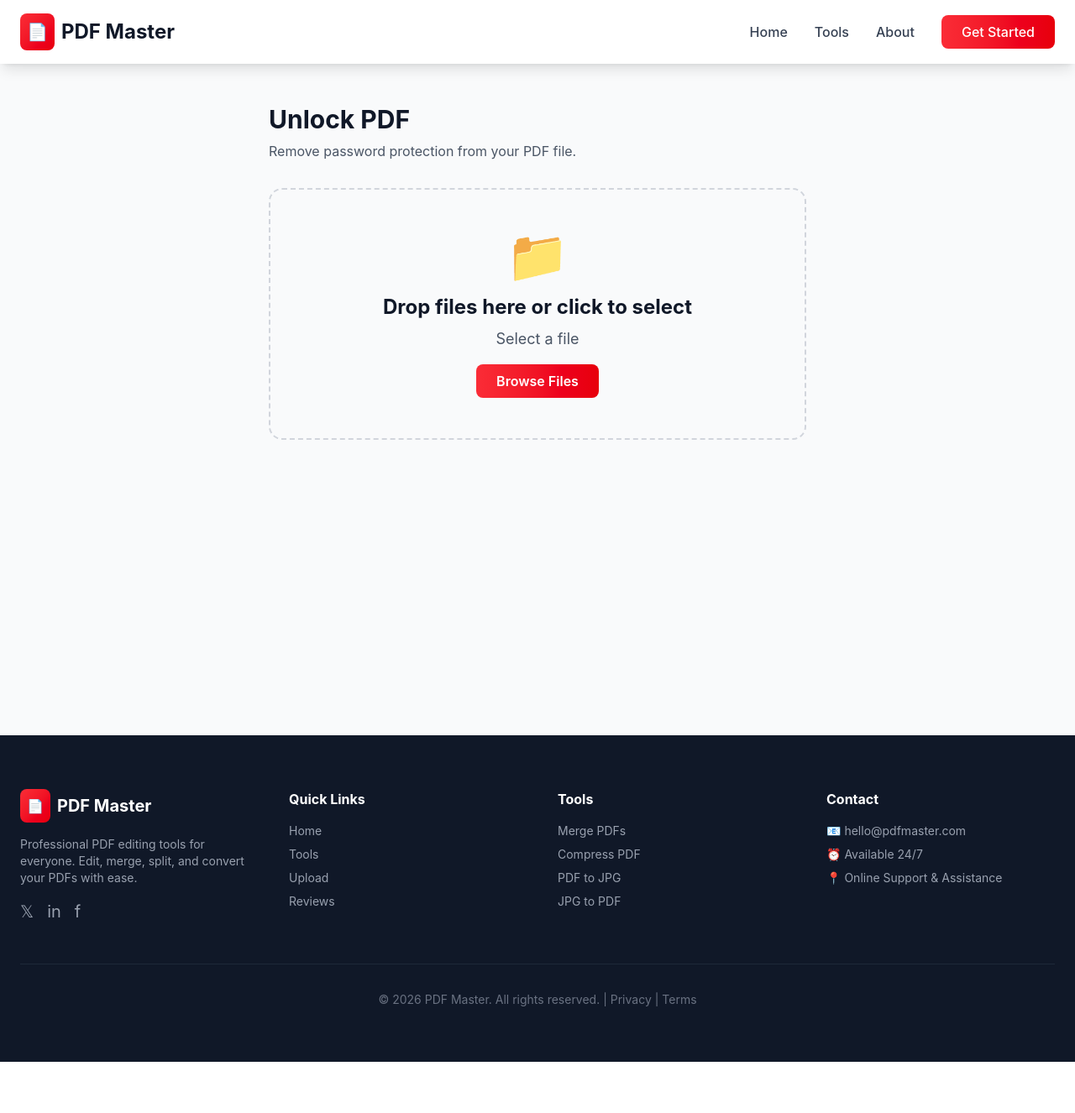
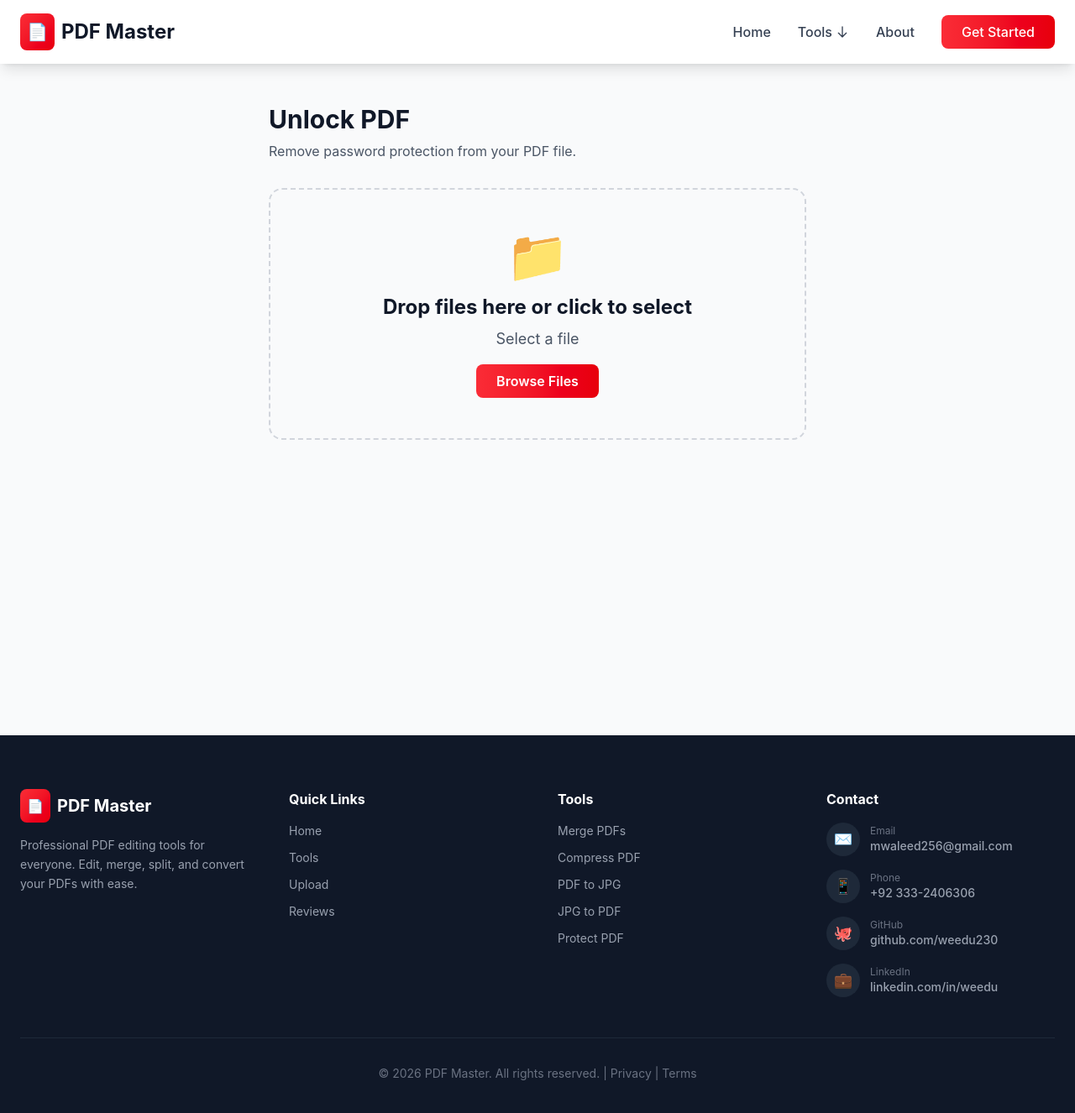
Before and after one commit to weedu230/pdf_master, a React (Vite) app in the folder frontend/: page /unlock in a window 1280 px wide. Shown: the top 1326 px of the page at 84% size. Before the commit the page ends 1265 px from the top, so only its background shows below. Built offline with nearby package versions, Linux system fonts and the light colour scheme; no server answers.

Commit message:
Fix navbar buttons, clean tools dropdown, add micro animations, add contact details footer

```diff
--- a/frontend/src/components/Footer.jsx
+++ b/frontend/src/components/Footer.jsx
@@ -12,40 +12,88 @@ export default function Footer() {
               </div>
               <span className="text-xl font-bold">PDF Master</span>
             </div>
-            <p className="text-gray-400 text-sm">Professional PDF editing tools for everyone. Edit, merge, split, and convert your PDFs with ease.</p>
-            <div className="flex gap-4 mt-4">
-              <a href="#" className="text-gray-400 hover:text-red-500 text-xl transition">𝕏</a>
-              <a href="#" className="text-gray-400 hover:text-red-500 text-xl transition">in</a>
-              <a href="#" className="text-gray-400 hover:text-red-500 text-xl transition">f</a>
-            </div>
+            <p className="text-gray-400 text-sm leading-relaxed">Professional PDF editing tools for everyone. Edit, merge, split, and convert your PDFs with ease.</p>
           </div>
 
           <div>
             <h3 className="font-bold mb-4 text-white">Quick Links</h3>
-            <ul className="text-gray-400 space-y-2 text-sm">
-              <li><Link to="/" className="hover:text-red-500 transition">Home</Link></li>
-              <li><Link to="/merge" className="hover:text-red-500 transition">Tools</Link></li>
-              <li><a href="#" className="hover:text-red-500 transition">Upload</a></li>
-              <li><a href="#" className="hover:text-red-500 transition">Reviews</a></li>
+            <ul className="text-gray-400 space-y-3 text-sm">
+              <li><Link to="/" className="hover:text-red-500 transition-colors duration-200 hover:translate-x-1 inline-block">Home</Link></li>
+              <li><Link to="/merge" className="hover:text-red-500 transition-colors duration-200 hover:translate-x-1 inline-block">Tools</Link></li>
+              <li><Link to="/merge" className="hover:text-red-500 transition-colors duration-200 hover:translate-x-1 inline-block">Upload</Link></li>
+              <li><a href="#" className="hover:text-red-500 transition-colors duration-200 hover:translate-x-1 inline-block">Reviews</a></li>
             </ul>
           </div>
 
           <div>
             <h3 className="font-bold mb-4 text-white">Tools</h3>
-            <ul className="text-gray-400 space-y-2 text-sm">
-              <li><Link to="/merge" className="hover:text-red-500 transition">Merge PDFs</Link></li>
-              <li><Link to="/compress" className="hover:text-red-500 transition">Compress PDF</Link></li>
-              <li><Link to="/pdf-to-jpg" className="hover:text-red-500 transition">PDF to JPG</Link></li>
-              <li><Link to="/jpg-to-pdf" className="hover:text-red-500 transition">JPG to PDF</Link></li>
+            <ul className="text-gray-400 space-y-3 text-sm">
+              <li><Link to="/merge" className="hover:text-red-500 transition-colors duration-200 hover:translate-x-1 inline-block">Merge PDFs</Link></li>
+              <li><Link to="/compress" className="hover:text-red-500 transition-colors duration-200 hover:translate-x-1 inline-block">Compress PDF</Link></li>
+              <li><Link to="/pdf-to-jpg" className="hover:text-red-500 transition-colors duration-200 hover:translate-x-1 inline-block">PDF to JPG</Link></li>
+              <li><Link to="/jpg-to-pdf" className="hover:text-red-500 transition-colors duration-200 hover:translate-x-1 inline-block">JPG to PDF</Link></li>
+              <li><Link to="/protect" className="hover:text-red-500 transition-colors duration-200 hover:translate-x-1 inline-block">Protect PDF</Link></li>
             </ul>
           </div>
 
           <div>
             <h3 className="font-bold mb-4 text-white">Contact</h3>
-            <div className="text-gray-400 text-sm space-y-2">
-              <p>📧 <a href="mailto:hello@pdfmaster.com" className="hover:text-red-500 transition">hello@pdfmaster.com</a></p>
-              <p>⏰ Available 24/7</p>
-              <p>📍 Online Support & Assistance</p>
+            <div className="space-y-4">
+              <a
+                href="mailto:mwaleed256@gmail.com"
+                className="flex items-center gap-3 text-gray-400 hover:text-red-500 transition-all duration-200 group"
+              >
+                <div className="w-10 h-10 bg-gray-800 group-hover:bg-red-900 rounded-full flex items-center justify-center transition-colors duration-200">
+                  <span className="text-lg">✉️</span>
+                </div>
+                <div>
+                  <p className="text-xs text-gray-500">Email</p>
+                  <p className="text-sm font-medium">mwaleed256@gmail.com</p>
+                </div>
+              </a>
+
+              <a
+                href="tel:03332406306"
+                className="flex items-center gap-3 text-gray-400 hover:text-red-500 transition-all duration-200 group"
+              >
+                <div className="w-10 h-10 bg-gray-800 group-hover:bg-red-900 rounded-full flex items-center justify-center transition-colors duration-200">
+                  <span className="text-lg">📱</span>
+                </div>
+                <div>
+                  <p className="text-xs text-gray-500">Phone</p>
+                  <p className="text-sm font-medium">+92 333-2406306</p>
+                </div>
+              </a>
+
+              <a
+                href="https://github.com/weedu230"
+                target="_blank"
+                rel="noopener noreferrer"
+                className="flex items-center gap-3 text-gray-400 hover:text-red-500 transition-all duration-200 group"
+              >
+                <div className="w-10 h-10 bg-gray-800 group-hover:bg-red-900 rounded-full flex items-center justify-center transition-colors duration-200">
+                  <span className="text-lg">🐙</span>
+                </div>
+                <div>
+                  <p className="text-xs text-gray-500">GitHub</p>
+                  <p className="text-sm font-medium">github.com/weedu230</p>
+                </div>
+              </a>
+
+              <a
+                href="https://linkedin.com/in/weedu"
+                target="_blank"
+                rel="noopener noreferrer"
+                className="flex items-center gap-3 text-gray-400 hover:text-red-500 transition-all duration-200 group"
+              >
+                <div className="w-10 h-10 bg-gray-800 group-hover:bg-red-900 rounded-full flex items-center justify-center transition-colors duration-200">
+                  <span className="text-lg">💼</span>
+                </div>
+                <div>
+                  <p className="text-xs text-gray-500">LinkedIn</p>
+                  <p className="text-sm font-medium">linkedin.com/in/weedu</p>
+                </div>
+              </a>
             </div>
           </div>
         </div>
--- a/frontend/src/components/Navbar.jsx
+++ b/frontend/src/components/Navbar.jsx
@@ -1,30 +1,95 @@
 import { Link } from 'react-router-dom';
+import { useState } from 'react';
 
 export default function Navbar() {
+  const [isToolsOpen, setIsToolsOpen] = useState(false);
+
   return (
     <nav className="bg-white shadow-lg sticky top-0 z-50">
       <div className="max-w-7xl mx-auto px-6 py-4 flex justify-between items-center">
-        <Link to="/" className="flex items-center gap-2">
+        <Link to="/" className="flex items-center gap-2 hover:opacity-80 transition-opacity">
           <div className="bg-gradient-to-br from-red-500 to-red-600 p-2 rounded-lg">
             <span className="text-white font-bold text-xl">📄</span>
           </div>
           <span className="text-2xl font-bold text-gray-900">PDF Master</span>
         </Link>
+
         <div className="flex gap-8 items-center">
-          <Link to="/" className="text-gray-700 hover:text-red-600 font-medium transition">Home</Link>
-          <button className="relative group">
-            <span className="text-gray-700 hover:text-red-600 font-medium transition">Tools</span>
-            <div className="absolute hidden group-hover:grid grid-cols-2 gap-2 bg-white shadow-lg rounded-lg p-4 w-48 top-full -left-20 mt-2">
-              <Link to="/merge" className="hover:text-red-600 text-sm">📎 Merge</Link>
-              <Link to="/compress" className="hover:text-red-600 text-sm">🗜️ Compress</Link>
-              <Link to="/pdf-to-jpg" className="hover:text-red-600 text-sm">🖼️ PDF→JPG</Link>
-              <Link to="/jpg-to-pdf" className="hover:text-red-600 text-sm">📷 JPG→PDF</Link>
-              <Link to="/protect" className="hover:text-red-600 text-sm">🔒 Protect</Link>
-              <Link to="/unlock" className="hover:text-red-600 text-sm">🔓 Unlock</Link>
+          <Link
+            to="/"
+            className="text-gray-700 hover:text-red-600 font-medium transition duration-300 hover:scale-105 inline-block"
+          >
+            Home
+          </Link>
+
+          {/* Tools Dropdown */}
+          <div className="relative group">
+            <button
+              onClick={() => setIsToolsOpen(!isToolsOpen)}
+              className="text-gray-700 hover:text-red-600 font-medium transition duration-300 hover:scale-105 flex items-center gap-1 group-hover:text-red-600"
+            >
+              Tools
+              <svg className="w-4 h-4 transition-transform group-hover:rotate-180" fill="none" stroke="currentColor" viewBox="0 0 24 24">
+                <path strokeLinecap="round" strokeLinejoin="round" strokeWidth={2} d="M19 14l-7 7m0 0l-7-7m7 7V3" />
+              </svg>
+            </button>
+
+            {/* Dropdown Menu */}
+            <div className="absolute hidden group-hover:block bg-white shadow-2xl rounded-xl p-6 w-56 top-full left-1/2 transform -translate-x-1/2 mt-2 animate-fade-in-up border border-gray-100">
+              <div className="space-y-3">
+                <Link
+                  to="/merge"
+                  className="block px-4 py-3 text-gray-700 hover:bg-red-50 hover:text-red-600 rounded-lg transition-all duration-200 font-medium hover:translate-x-1"
+                >
+                  Merge PDF
+                </Link>
+                <Link
+                  to="/compress"
+                  className="block px-4 py-3 text-gray-700 hover:bg-red-50 hover:text-red-600 rounded-lg transition-all duration-200 font-medium hover:translate-x-1"
+                >
+                  Compress PDF
+                </Link>
+                <Link
+                  to="/pdf-to-jpg"
+                  className="block px-4 py-3 text-gray-700 hover:bg-red-50 hover:text-red-600 rounded-lg transition-all duration-200 font-medium hover:translate-x-1"
+                >
+                  PDF to JPG
+                </Link>
+                <Link
+                  to="/jpg-to-pdf"
+                  className="block px-4 py-3 text-gray-700 hover:bg-red-50 hover:text-red-600 rounded-lg transition-all duration-200 font-medium hover:translate-x-1"
+                >
+                  JPG to PDF
+                </Link>
+                <Link
+                  to="/protect"
+                  className="block px-4 py-3 text-gray-700 hover:bg-red-50 hover:text-red-600 rounded-lg transition-all duration-200 font-medium hover:translate-x-1"
+                >
+                  Protect PDF
+                </Link>
+                <Link
+                  to="/unlock"
+                  className="block px-4 py-3 text-gray-700 hover:bg-red-50 hover:text-red-600 rounded-lg transition-all duration-200 font-medium hover:translate-x-1"
+                >
+                  Unlock PDF
+                </Link>
+              </div>
             </div>
-          </button>
-          <Link to="/" className="text-gray-700 hover:text-red-600 font-medium transition">About</Link>
-          <Link to="/" className="bg-gradient-to-r from-red-500 to-red-600 text-white px-6 py-2 rounded-lg font-medium hover:shadow-lg transition">Get Started</Link>
+          </div>
+
+          <Link
+            to="/"
+            className="text-gray-700 hover:text-red-600 font-medium transition duration-300 hover:scale-105 inline-block"
+          >
+            About
+          </Link>
+
+          <Link
+            to="/merge"
+            className="bg-gradient-to-r from-red-500 to-red-600 text-white px-6 py-2 rounded-lg font-medium hover:shadow-xl transition duration-300 hover:scale-105 hover:-translate-y-1"
+          >
+            Get Started
+          </Link>
         </div>
       </div>
     </nav>
```
Also changed, not shown: frontend/src/index.css (+85 -0 lines).
